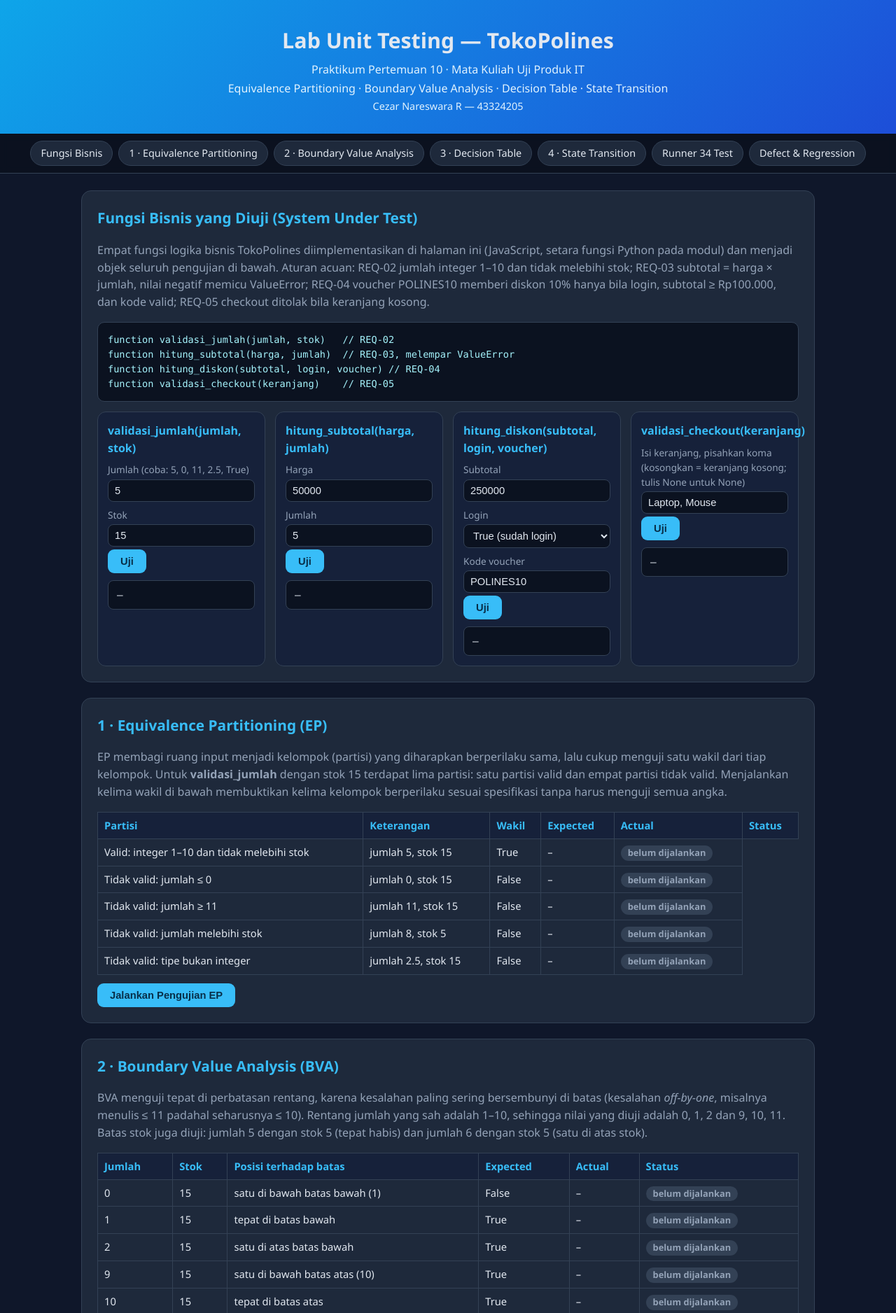
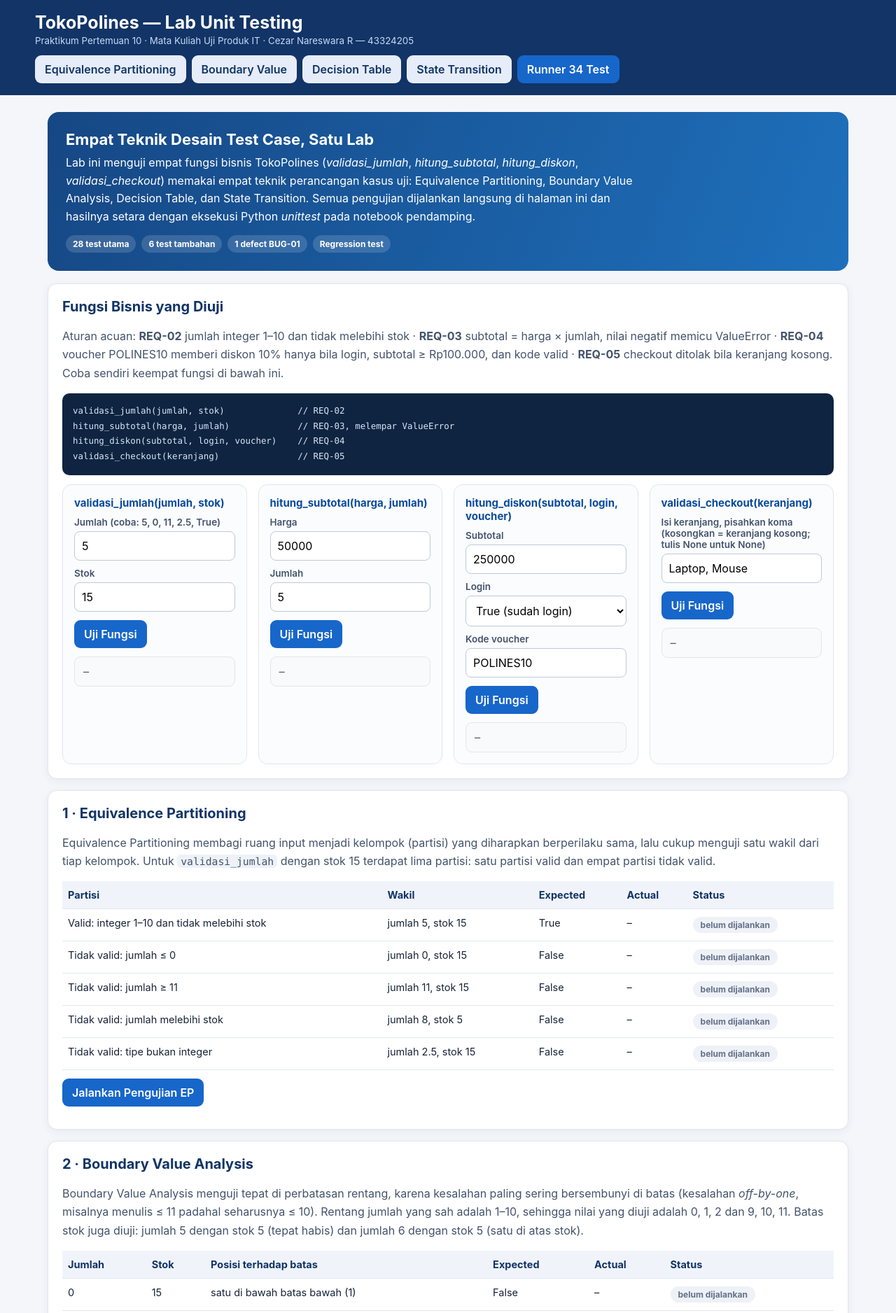
Before and after one commit to wr-prog/lab-unit-testing-tokopolines, a plain HTML site: page index.html in a window 1280 px wide. Shown: the top 1876 px of the page at 70% size. Drawn offline with Linux system fonts and the light colour scheme.

Commit message:
Redesain tampilan web lab mengikuti gaya aplikasi TokoPolines (terang, navy) - fungsi dan hasil test tidak berubah

```diff
--- a/index.html
+++ b/index.html
@@ -5,97 +5,111 @@
 <meta name="viewport" content="width=device-width, initial-scale=1.0">
 <title>Lab Unit Testing TokoPolines — EP, BVA, Decision Table, State Transition</title>
 <style>
-  :root{
-    --bg:#0f172a; --panel:#1e293b; --panel2:#16213a; --line:#334155;
-    --text:#e2e8f0; --muted:#94a3b8; --accent:#38bdf8; --accent2:#fbbf24;
-    --ok:#22c55e; --bad:#ef4444; --warn:#f59e0b;
-  }
+:root{font-family:Inter,Segoe UI,Arial,sans-serif;color:#172338;background:#f4f6fa}
 *{box-sizing:border-box}
-  body{margin:0;font-family:'Segoe UI',system-ui,sans-serif;background:var(--bg);color:var(--text);line-height:1.55}
-  header{background:linear-gradient(135deg,#0ea5e9,#1d4ed8);padding:34px 20px 26px;text-align:center}
-  header h1{margin:0 0 6px;font-size:1.9rem}
-  header p{margin:2px 0;color:#e0f2fe}
-  nav{position:sticky;top:0;background:#0b1220ee;backdrop-filter:blur(6px);padding:10px;display:flex;gap:8px;flex-wrap:wrap;justify-content:center;z-index:10;border-bottom:1px solid var(--line)}
-  nav a{color:var(--text);text-decoration:none;background:var(--panel);padding:6px 14px;border-radius:999px;font-size:.9rem;border:1px solid var(--line)}
-  nav a:hover{border-color:var(--accent);color:var(--accent)}
-  main{max-width:1080px;margin:0 auto;padding:24px 16px 60px}
-  section{background:var(--panel);border:1px solid var(--line);border-radius:14px;padding:22px;margin-bottom:22px}
-  h2{margin-top:0;color:var(--accent);font-size:1.3rem}
-  h3{color:var(--accent2);margin-bottom:6px}
-  p.desc{color:var(--muted)}
-  table{width:100%;border-collapse:collapse;margin:12px 0;font-size:.92rem}
-  th,td{border:1px solid var(--line);padding:7px 9px;text-align:left;vertical-align:top}
-  th{background:var(--panel2);color:var(--accent)}
-  code,pre{font-family:Consolas,'Courier New',monospace}
-  pre{background:#0b1220;border:1px solid var(--line);border-radius:10px;padding:14px;overflow-x:auto;font-size:.85rem;color:#a5f3fc}
-  .btn{background:var(--accent);color:#082f49;border:none;padding:9px 18px;border-radius:9px;font-weight:700;cursor:pointer;font-size:.92rem}
-  .btn:hover{filter:brightness(1.1)}
-  .btn.warn{background:var(--warn);color:#451a03}
-  .btn.bad{background:var(--bad);color:#fff}
-  .btn.ghost{background:transparent;color:var(--accent);border:1px solid var(--accent)}
-  .badge{display:inline-block;padding:1px 10px;border-radius:999px;font-weight:700;font-size:.8rem}
-  .pass{background:#14532d;color:#86efac}
-  .fail{background:#7f1d1d;color:#fca5a5}
-  .belum{background:#334155;color:var(--muted)}
-  .grid{display:grid;grid-template-columns:repeat(auto-fit,minmax(230px,1fr));gap:14px}
-  .card{background:var(--panel2);border:1px solid var(--line);border-radius:12px;padding:14px}
-  .card h4{margin:0 0 6px;color:var(--accent)}
-  .card p{margin:4px 0;color:var(--muted);font-size:.9rem}
-  input,select{background:#0b1220;color:var(--text);border:1px solid var(--line);border-radius:8px;padding:7px 9px;font-size:.92rem;width:100%}
-  label{font-size:.85rem;color:var(--muted);display:block;margin:8px 0 3px}
-  .hasil{margin-top:10px;background:#0b1220;border:1px solid var(--line);border-radius:8px;padding:9px 12px;font-family:Consolas,monospace;font-size:.9rem;min-height:38px}
-  .summary{display:flex;gap:10px;flex-wrap:wrap;margin:12px 0}
-  .chip{background:var(--panel2);border:1px solid var(--line);border-radius:10px;padding:8px 16px;font-weight:700}
-  .chip b{color:var(--accent)}
-  .statebox{display:flex;gap:8px;flex-wrap:wrap;align-items:center;margin:10px 0}
-  .state{padding:8px 14px;border-radius:10px;border:2px solid var(--line);background:var(--panel2);font-weight:600;font-size:.9rem}
-  .state.aktif{border-color:var(--accent);color:var(--accent);box-shadow:0 0 0 3px #38bdf833}
-  .state.final{border-color:var(--ok);color:#86efac}
-  .arrow{color:var(--muted)}
-  #logStatus{background:#0b1220;border:1px solid var(--line);border-radius:10px;padding:12px;font-family:Consolas,monospace;font-size:.85rem;max-height:220px;overflow-y:auto;white-space:pre-wrap}
-  footer{text-align:center;color:var(--muted);padding:26px;font-size:.88rem}
-  .rowfail td{background:#7f1d1d33}
-  .rowpass td{background:#14532d22}
+body{margin:0;background:#f4f6fa}
+header{background:#123466;color:#fff;padding:17px max(22px,calc((100vw - 1180px)/2));display:flex;align-items:center;justify-content:space-between;gap:12px;flex-wrap:wrap}
+header h1{font-size:25px;margin:0}
+header small{color:#c7d9f5}
+nav{display:flex;gap:8px;flex-wrap:wrap}
+button,input,select{font:inherit}
+button{border:0;border-radius:9px;padding:10px 14px;cursor:pointer;background:#1766ca;color:#fff;font-weight:600}
+button:hover{filter:brightness(.94)}
+button.secondary{background:#e6edf8;color:#123466}
+button.danger{background:#c43c3c}
+button:disabled{opacity:.55;cursor:not-allowed}
+a.btnlink{text-decoration:none}
+main{max-width:1180px;margin:24px auto;padding:0 18px}
+.hero{background:linear-gradient(110deg,#164784,#1e70bc);color:#fff;padding:26px;border-radius:16px;margin-bottom:18px}
+.hero h2{margin:0 0 8px;font-size:22px}
+.hero p{margin:0;line-height:1.6;max-width:820px}
+.hero .tags{margin-top:14px;display:flex;gap:8px;flex-wrap:wrap}
+.hero .tag{background:#ffffff26;color:#fff}
+.panel{background:#fff;border:1px solid #e1e6ee;border-radius:13px;padding:20px;margin:16px 0;box-shadow:0 3px 12px #142b4810}
+.panel h2{margin-top:0;color:#123466;font-size:20px}
+.panel h3{color:#123466}
+.desc{color:#43536b;line-height:1.65;margin-top:4px}
+.grid{display:grid;grid-template-columns:repeat(auto-fit,minmax(240px,1fr));gap:16px}
+.card{background:#fbfcfe;border:1px solid #e1e6ee;border-radius:13px;padding:16px}
+.card h4{margin:0 0 4px;color:#0b4b9d;font-size:15px}
+label{display:block;font-weight:600;margin:10px 0 5px;font-size:13.5px;color:#43536b}
+input,select{border:1px solid #bdc9d8;border-radius:8px;padding:10px;max-width:100%;width:100%;background:#fff}
+table{width:100%;border-collapse:collapse}
+th,td{text-align:left;border-bottom:1px solid #e2e7ef;padding:11px 8px;vertical-align:top;font-size:14.5px}
+th{background:#f0f4fa;color:#123466}
+.tablewrap{overflow:auto}
+.tag{display:inline-block;background:#edf2fb;color:#174c8d;padding:5px 10px;border-radius:20px;font-size:12px;font-weight:700}
+.badge{display:inline-block;padding:4px 11px;border-radius:20px;font-size:12px;font-weight:700}
+.badge.pass{background:#e8f7ee;color:#17663c}
+.badge.fail{background:#fff0ef;color:#b3352c}
+.badge.belum{background:#eef1f6;color:#637189}
+tr.rowpass td{background:#f2fbf5}
+tr.rowfail td{background:#fff5f4}
+.hasil{margin-top:12px;background:#f8fafc;border:1px solid #e1e6ee;border-radius:9px;padding:10px 12px;font-family:Consolas,'Courier New',monospace;font-size:13.5px;min-height:40px;line-height:1.55}
+.notice{background:#edf6ff;border-left:4px solid #1766ca;padding:13px;border-radius:6px;margin:12px 0;line-height:1.6}
+.summary{display:flex;gap:10px;flex-wrap:wrap;margin:14px 0}
+.chip{background:#f0f4fa;border:1px solid #dbe4f0;border-radius:10px;padding:8px 16px;font-weight:700;color:#123466}
+.chip b{color:#1766ca}
+.statebox{display:flex;gap:8px;flex-wrap:wrap;align-items:center;margin:12px 0}
+.state{padding:7px 14px;border-radius:20px;border:2px solid #d8e0eb;background:#fff;font-weight:700;font-size:13px;color:#43536b}
+.state.aktif{border-color:#1766ca;background:#edf6ff;color:#123466}
+.state.final{border-color:#24945a;background:#e8f7ee;color:#17663c}
+.arrow{color:#8fa1b8;font-weight:700}
+#logStatus{background:#f8fafc;border:1px solid #e1e6ee;border-radius:9px;padding:12px;font-family:Consolas,'Courier New',monospace;font-size:13px;max-height:220px;overflow-y:auto;white-space:pre-wrap;line-height:1.55}
+.actions{display:flex;gap:8px;flex-wrap:wrap;margin:12px 0}
+pre{background:#0f2440;color:#d7e7fb;border-radius:10px;padding:15px;overflow-x:auto;font-size:13.5px;line-height:1.6}
+.footer{text-align:center;color:#67768d;font-size:12.5px;padding:28px;line-height:1.7}
+code{font-family:Consolas,'Courier New',monospace;background:#eef2f8;border-radius:5px;padding:1px 5px;font-size:.92em}
+pre code{background:transparent;padding:0}
+@media(max-width:650px){header{padding:16px}th,td{font-size:13px;padding:8px 5px}}
 </style>
 </head>
 <body>
 <header>
-  <h1>Lab Unit Testing — TokoPolines</h1>
-  <p>Praktikum Pertemuan 10 · Mata Kuliah Uji Produk IT</p>
-  <p>Equivalence Partitioning · Boundary Value Analysis · Decision Table · State Transition</p>
-  <p style="font-size:.9rem">Cezar Nareswara R — 43324205</p>
+  <div>
+    <h1>TokoPolines — Lab Unit Testing</h1>
+    <small>Praktikum Pertemuan 10 · Mata Kuliah Uji Produk IT · Cezar Nareswara R — 43324205</small>
+  </div>
+  <nav>
+    <a class="btnlink" href="#ep"><button class="secondary">Equivalence Partitioning</button></a>
+    <a class="btnlink" href="#bva"><button class="secondary">Boundary Value</button></a>
+    <a class="btnlink" href="#dt"><button class="secondary">Decision Table</button></a>
+    <a class="btnlink" href="#st"><button class="secondary">State Transition</button></a>
+    <a class="btnlink" href="#runner"><button>Runner 34 Test</button></a>
+  </nav>
 </header>
-<nav>
-  <a href="#fungsi">Fungsi Bisnis</a>
-  <a href="#ep">1 · Equivalence Partitioning</a>
-  <a href="#bva">2 · Boundary Value Analysis</a>
-  <a href="#dt">3 · Decision Table</a>
-  <a href="#st">4 · State Transition</a>
-  <a href="#runner">Runner 34 Test</a>
-  <a href="#defect">Defect &amp; Regression</a>
-</nav>
 <main>
+  <div class="hero">
+    <h2>Empat Teknik Desain Test Case, Satu Lab</h2>
+    <p>Lab ini menguji empat fungsi bisnis TokoPolines (<i>validasi_jumlah</i>, <i>hitung_subtotal</i>, <i>hitung_diskon</i>, <i>validasi_checkout</i>) memakai empat teknik perancangan kasus uji: Equivalence Partitioning, Boundary Value Analysis, Decision Table, dan State Transition. Semua pengujian dijalankan langsung di halaman ini dan hasilnya setara dengan eksekusi Python <i>unittest</i> pada notebook pendamping.</p>
+    <div class="tags">
+      <span class="tag">28 test utama</span>
+      <span class="tag">6 test tambahan</span>
+      <span class="tag">1 defect BUG-01</span>
+      <span class="tag">Regression test</span>
+    </div>
+  </div>
 
-<section id="fungsi">
-  <h2>Fungsi Bisnis yang Diuji (System Under Test)</h2>
-  <p class="desc">Empat fungsi logika bisnis TokoPolines diimplementasikan di halaman ini (JavaScript, setara fungsi Python pada modul) dan menjadi objek seluruh pengujian di bawah. Aturan acuan: REQ-02 jumlah integer 1–10 dan tidak melebihi stok; REQ-03 subtotal = harga × jumlah, nilai negatif memicu ValueError; REQ-04 voucher POLINES10 memberi diskon 10% hanya bila login, subtotal ≥ Rp100.000, dan kode valid; REQ-05 checkout ditolak bila keranjang kosong.</p>
-  <pre>function validasi_jumlah(jumlah, stok)   // REQ-02
-function hitung_subtotal(harga, jumlah)  // REQ-03, melempar ValueError
-function hitung_diskon(subtotal, login, voucher) // REQ-04
-function validasi_checkout(keranjang)    // REQ-05</pre>
+  <section class="panel" id="fungsi">
+    <h2>Fungsi Bisnis yang Diuji</h2>
+    <p class="desc">Aturan acuan: <b>REQ-02</b> jumlah integer 1–10 dan tidak melebihi stok · <b>REQ-03</b> subtotal = harga × jumlah, nilai negatif memicu ValueError · <b>REQ-04</b> voucher POLINES10 memberi diskon 10% hanya bila login, subtotal ≥ Rp100.000, dan kode valid · <b>REQ-05</b> checkout ditolak bila keranjang kosong. Coba sendiri keempat fungsi di bawah ini.</p>
+    <pre><code>validasi_jumlah(jumlah, stok)              // REQ-02
+hitung_subtotal(harga, jumlah)             // REQ-03, melempar ValueError
+hitung_diskon(subtotal, login, voucher)    // REQ-04
+validasi_checkout(keranjang)               // REQ-05</code></pre>
     <div class="grid">
       <div class="card">
         <h4>validasi_jumlah(jumlah, stok)</h4>
         <label>Jumlah (coba: 5, 0, 11, 2.5, True)</label><input id="pj-jumlah" value="5">
         <label>Stok</label><input id="pj-stok" value="15">
-      <p></p><button class="btn" onclick="cobaJumlah()">Uji</button>
+        <div class="actions"><button onclick="cobaJumlah()">Uji Fungsi</button></div>
         <div class="hasil" id="pj-hasil">—</div>
       </div>
       <div class="card">
         <h4>hitung_subtotal(harga, jumlah)</h4>
         <label>Harga</label><input id="ps-harga" value="50000">
         <label>Jumlah</label><input id="ps-jumlah" value="5">
-      <p></p><button class="btn" onclick="cobaSubtotal()">Uji</button>
+        <div class="actions"><button onclick="cobaSubtotal()">Uji Fungsi</button></div>
         <div class="hasil" id="ps-hasil">—</div>
       </div>
       <div class="card">
@@ -103,71 +117,68 @@ function validasi_checkout(keranjang)    // REQ-05</pre>
         <label>Subtotal</label><input id="pd-subtotal" value="250000">
         <label>Login</label><select id="pd-login"><option value="true">True (sudah login)</option><option value="false">False (belum login)</option></select>
         <label>Kode voucher</label><input id="pd-voucher" value="POLINES10">
-      <p></p><button class="btn" onclick="cobaDiskon()">Uji</button>
+        <div class="actions"><button onclick="cobaDiskon()">Uji Fungsi</button></div>
         <div class="hasil" id="pd-hasil">—</div>
       </div>
       <div class="card">
         <h4>validasi_checkout(keranjang)</h4>
         <label>Isi keranjang, pisahkan koma (kosongkan = keranjang kosong; tulis None untuk None)</label><input id="pc-isi" value="Laptop, Mouse">
-      <p></p><button class="btn" onclick="cobaCheckout()">Uji</button>
+        <div class="actions"><button onclick="cobaCheckout()">Uji Fungsi</button></div>
         <div class="hasil" id="pc-hasil">—</div>
       </div>
     </div>
   </section>
 
-<section id="ep">
-  <h2>1 · Equivalence Partitioning (EP)</h2>
-  <p class="desc">EP membagi ruang input menjadi kelompok (partisi) yang diharapkan berperilaku sama, lalu cukup menguji satu wakil dari tiap kelompok. Untuk <b>validasi_jumlah</b> dengan stok 15 terdapat lima partisi: satu partisi valid dan empat partisi tidak valid. Menjalankan kelima wakil di bawah membuktikan kelima kelompok berperilaku sesuai spesifikasi tanpa harus menguji semua angka.</p>
-  <table>
-    <tr><th>Partisi</th><th>Keterangan</th><th>Wakil</th><th>Expected</th><th>Actual</th><th>Status</th></tr>
+  <section class="panel" id="ep">
+    <h2>1 · Equivalence Partitioning</h2>
+    <p class="desc">Equivalence Partitioning membagi ruang input menjadi kelompok (partisi) yang diharapkan berperilaku sama, lalu cukup menguji satu wakil dari tiap kelompok. Untuk <code>validasi_jumlah</code> dengan stok 15 terdapat lima partisi: satu partisi valid dan empat partisi tidak valid.</p>
+    <div class="tablewrap"><table>
+      <tr><th>Partisi</th><th>Wakil</th><th>Expected</th><th>Actual</th><th>Status</th></tr>
       <tbody id="ep-body"></tbody>
-  </table>
-  <button class="btn" onclick="runEP()">Jalankan Pengujian EP</button>
-  <span id="ep-ringkas" style="margin-left:10px"></span>
+    </table></div>
+    <div class="actions"><button onclick="runEP()">Jalankan Pengujian EP</button><span id="ep-ringkas" style="align-self:center;font-weight:600;color:#43536b"></span></div>
   </section>
 
-<section id="bva">
-  <h2>2 · Boundary Value Analysis (BVA)</h2>
-  <p class="desc">BVA menguji tepat di perbatasan rentang, karena kesalahan paling sering bersembunyi di batas (kesalahan <i>off-by-one</i>, misalnya menulis ≤ 11 padahal seharusnya ≤ 10). Rentang jumlah yang sah adalah 1–10, sehingga nilai yang diuji adalah 0, 1, 2 dan 9, 10, 11. Batas stok juga diuji: jumlah 5 dengan stok 5 (tepat habis) dan jumlah 6 dengan stok 5 (satu di atas stok).</p>
-  <table>
+  <section class="panel" id="bva">
+    <h2>2 · Boundary Value Analysis</h2>
+    <p class="desc">Boundary Value Analysis menguji tepat di perbatasan rentang, karena kesalahan paling sering bersembunyi di batas (kesalahan <i>off-by-one</i>, misalnya menulis ≤ 11 padahal seharusnya ≤ 10). Rentang jumlah yang sah adalah 1–10, sehingga nilai yang diuji adalah 0, 1, 2 dan 9, 10, 11. Batas stok juga diuji: jumlah 5 dengan stok 5 (tepat habis) dan jumlah 6 dengan stok 5 (satu di atas stok).</p>
+    <div class="tablewrap"><table>
       <tr><th>Jumlah</th><th>Stok</th><th>Posisi terhadap batas</th><th>Expected</th><th>Actual</th><th>Status</th></tr>
       <tbody id="bva-body"></tbody>
-  </table>
-  <button class="btn" onclick="runBVA()">Jalankan Pengujian BVA</button>
-  <span id="bva-ringkas" style="margin-left:10px"></span>
+    </table></div>
+    <div class="actions"><button onclick="runBVA()">Jalankan Pengujian BVA</button><span id="bva-ringkas" style="align-self:center;font-weight:600;color:#43536b"></span></div>
   </section>
 
-<section id="dt">
+  <section class="panel" id="dt">
     <h2>3 · Decision Table — Voucher POLINES10</h2>
-  <p class="desc">Diskon ditentukan oleh kombinasi tiga syarat: <b>L</b> = sudah login, <b>S</b> = subtotal ≥ Rp100.000, <b>V</b> = voucher valid (POLINES10). Hanya satu dari delapan kombinasi yang menghasilkan diskon 10%; tujuh kombinasi lain menghasilkan 0. Pada tabel yang dapat dijalankan ini, S = Ya diwakili subtotal Rp250.000 dan S = Tidak diwakili subtotal Rp50.000; V = Tidak diwakili kode SALAH10.</p>
-  <table>
+    <p class="desc">Diskon ditentukan oleh kombinasi tiga syarat: <b>L</b> = sudah login, <b>S</b> = subtotal ≥ Rp100.000, <b>V</b> = voucher valid (POLINES10). Hanya satu dari delapan kombinasi yang menghasilkan diskon 10%; tujuh kombinasi lain menghasilkan 0. Pada tabel ini S = Ya diwakili subtotal Rp250.000 dan S = Tidak diwakili subtotal Rp50.000; V = Tidak diwakili kode SALAH10.</p>
+    <div class="tablewrap"><table>
       <tr><th>L (login)</th><th>S (subtotal ≥ 100rb)</th><th>V (voucher valid)</th><th>Expected</th><th>Actual</th><th>Status</th></tr>
       <tbody id="dt-body"></tbody>
-  </table>
-  <button class="btn" onclick="runDT()">Jalankan Decision Table</button>
-  <span id="dt-ringkas" style="margin-left:10px"></span>
+    </table></div>
+    <div class="actions"><button onclick="runDT()">Jalankan Decision Table</button><span id="dt-ringkas" style="align-self:center;font-weight:600;color:#43536b"></span></div>
   </section>
 
-<section id="st">
+  <section class="panel" id="st">
     <h2>4 · State Transition — Status Pesanan</h2>
-  <p class="desc">Status pesanan adalah mesin status: Menunggu Pembayaran → Diproses → Dikirim → Selesai, dengan cabang Batalkan yang hanya sah dari Menunggu Pembayaran. Transisi di luar jalur tersebut harus ditolak. Coba sendiri: tekan tombol aksi dan perhatikan transisi mana yang diterima dan mana yang ditolak, atau jalankan pengujian seluruh transisi sekaligus.</p>
+    <p class="desc">Status pesanan adalah mesin status: Menunggu Pembayaran → Diproses → Dikirim → Selesai, dengan cabang Batalkan yang hanya sah dari Menunggu Pembayaran. Transisi di luar jalur tersebut harus ditolak. Coba sendiri dengan tombol aksi, atau jalankan pengujian seluruh transisi sekaligus.</p>
     <div class="statebox" id="st-visual"></div>
-  <div style="display:flex;gap:8px;flex-wrap:wrap;margin:10px 0">
-    <button class="btn" onclick="aksiStatus('Bayar')">Bayar</button>
-    <button class="btn" onclick="aksiStatus('Kirim')">Kirim</button>
-    <button class="btn" onclick="aksiStatus('Terima')">Terima</button>
-    <button class="btn warn" onclick="aksiStatus('Batalkan')">Batalkan</button>
-    <button class="btn ghost" onclick="resetStatus()">Reset Pesanan</button>
-    <button class="btn" onclick="runST()">Uji Semua Transisi</button>
+    <div class="actions">
+      <button onclick="aksiStatus('Bayar')">Bayar</button>
+      <button onclick="aksiStatus('Kirim')">Kirim</button>
+      <button onclick="aksiStatus('Terima')">Terima</button>
+      <button class="danger" onclick="aksiStatus('Batalkan')">Batalkan</button>
+      <button class="secondary" onclick="resetStatus()">Reset Pesanan</button>
+      <button onclick="runST()">Uji Semua Transisi</button>
     </div>
     <div id="logStatus">Status awal: Menunggu Pembayaran.</div>
-  <table>
+    <div class="tablewrap"><table>
       <tr><th>Dari status</th><th>Aksi</th><th>Ke status</th><th>Keterangan</th><th>Hasil uji</th></tr>
       <tbody id="st-body"></tbody>
-  </table>
+    </table></div>
   </section>
 
-<section id="runner">
+  <section class="panel" id="runner">
     <h2>Runner — 28 Test Utama + 6 Test Tambahan</h2>
     <p class="desc">Seluruh test case praktikum dijalankan terhadap fungsi di halaman ini. Hasilnya setara dengan eksekusi Python <i>unittest</i> pada notebook pendamping: 28 test utama (TC-01 s.d. TC-28) dan 6 test tambahan (TB-01 s.d. TB-06).</p>
     <div class="summary">
@@ -176,29 +187,29 @@ function validasi_checkout(keranjang)    // REQ-05</pre>
       <span class="chip">FAIL: <b id="sum-fail">–</b></span>
       <span class="chip">ERROR: <b id="sum-error">–</b></span>
     </div>
-  <button class="btn" onclick="runSuite()">Jalankan Semua Test</button>
-  <table>
+    <div class="actions"><button onclick="runSuite()">Jalankan Semua Test</button></div>
+    <div class="tablewrap"><table>
       <tr><th>ID</th><th>REQ</th><th>Fungsi &amp; Input</th><th>Expected</th><th>Actual</th><th>Status</th></tr>
       <tbody id="suite-body"></tbody>
-  </table>
+    </table></div>
   </section>
 
-<section id="defect">
-  <h2>Defect &amp; Regression Testing (BUG-01)</h2>
-  <p class="desc">Demonstrasi defect memakai fungsi varian yang salah, <b>validasi_jumlah_bug</b>, yang batas atasnya tertulis ≤ 11 padahal REQ-02 menetapkan ≤ 10. Test <i>test_11_harus_ditolak</i> memeriksa bahwa jumlah 11 harus ditolak; pada fungsi bug test ini FAIL — bukti bahwa test mampu mendeteksi defect. Setelah batas diperbaiki menjadi ≤ 10, test yang sama PASS dan seluruh 28 test utama dijalankan ulang sebagai regression test.</p>
-  <div style="display:flex;gap:8px;flex-wrap:wrap">
-    <button class="btn bad" onclick="runDefect()">1 · Jalankan Test pada Fungsi Bug</button>
-    <button class="btn" onclick="runFix()">2 · Terapkan Perbaikan + Regression</button>
+  <section class="panel" id="defect">
+    <h2>Defect &amp; Regression Testing — BUG-01</h2>
+    <div class="notice">Demonstrasi defect memakai fungsi varian yang salah, <b>validasi_jumlah_bug</b>, yang batas atasnya tertulis ≤ 11 padahal REQ-02 menetapkan ≤ 10. Test <i>test_11_harus_ditolak</i> memeriksa bahwa jumlah 11 harus ditolak; pada fungsi bug test ini FAIL — bukti bahwa test mampu mendeteksi defect. Setelah batas diperbaiki menjadi ≤ 10, test yang sama PASS dan seluruh 28 test utama dijalankan ulang sebagai regression test.</div>
+    <div class="actions">
+      <button class="danger" onclick="runDefect()">1 · Jalankan Test pada Fungsi Bug</button>
+      <button onclick="runFix()">2 · Terapkan Perbaikan + Regression</button>
     </div>
-  <div class="hasil" id="defect-hasil" style="margin-top:12px">Belum dijalankan.</div>
+    <div class="hasil" id="defect-hasil">Belum dijalankan.</div>
   </section>
 
+  <div class="footer">
+    Lab Unit Testing TokoPolines — Praktikum Pertemuan 10, Mata Kuliah Uji Produk IT.<br>
+    Pendamping notebook Python: Unit_Testing_TokoPolines.ipynb (Google Colab) · Hasil web (JavaScript) setara hasil eksekusi Python unittest.<br>
+    Cezar Nareswara R · 43324205
+  </div>
 </main>
-<footer>
-  Lab Unit Testing TokoPolines — Praktikum Pertemuan 10, Uji Produk IT.<br>
-  Pendamping notebook Python: <i>Unit_Testing_TokoPolines.ipynb</i> (Google Colab). Hasil web (JavaScript) setara hasil eksekusi Python unittest.<br>
-  Cezar Nareswara R · 43324205
-</footer>
 
 <script>
 /* ============ LOGIKA BISNIS (setara fungsi Python pada modul) ============ */
@@ -352,7 +363,6 @@ if(typeof module !== "undefined" && module.exports){
   module.exports = { validasi_jumlah, validasi_jumlah_bug, hitung_subtotal, hitung_diskon, validasi_checkout, transisi, runSuiteLogic, EP_ROWS, BVA_ROWS, DT_ROWS, dtExpected, dtExec, ST_ROWS, ujiSatuTransisi, jalankan, fmt };
 }
 </script>
-
 <script>
 /* ============ BAGIAN TAMPILAN (browser) ============ */
 function badge(st){
```
Lines whose indentation alone changed are shown as unchanged.
